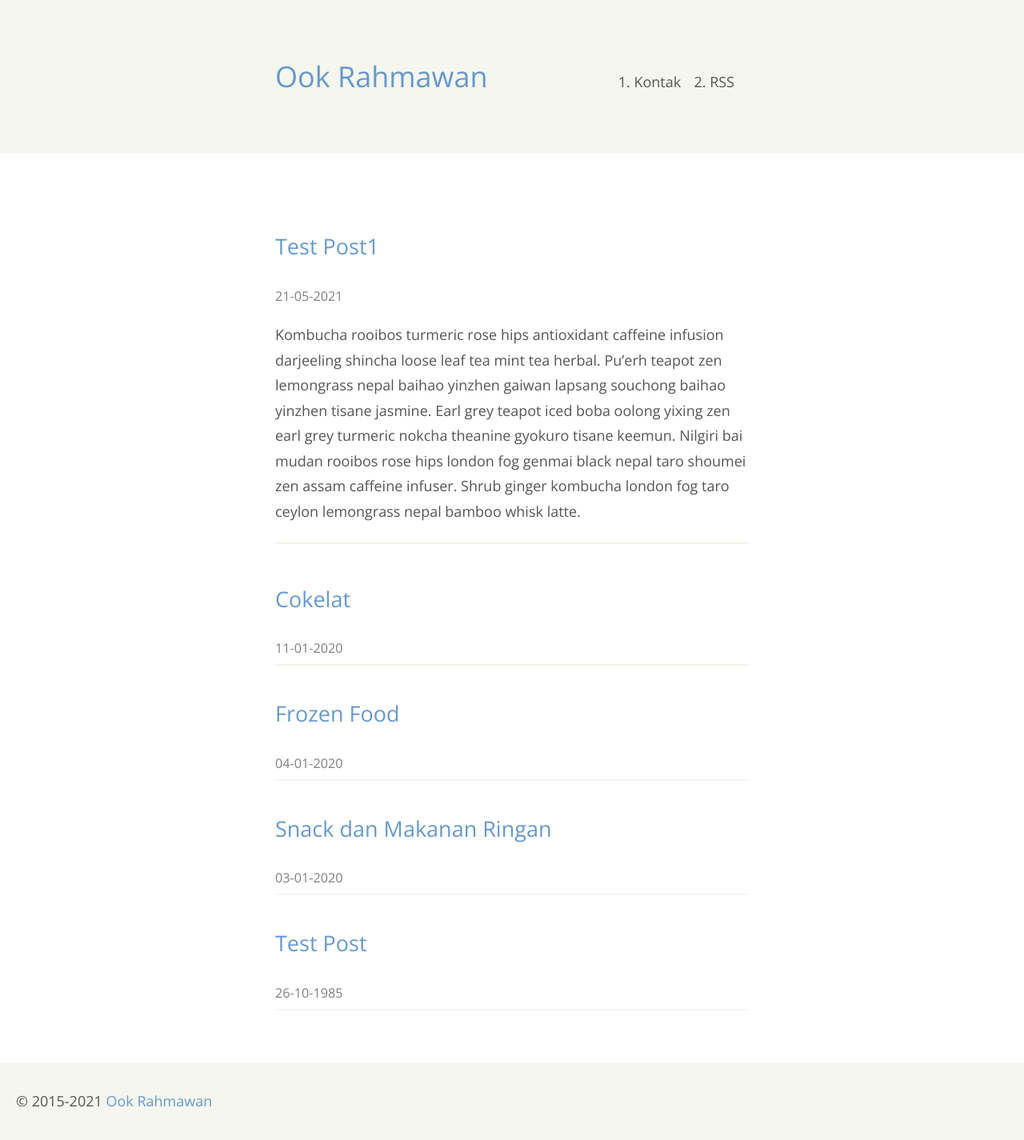
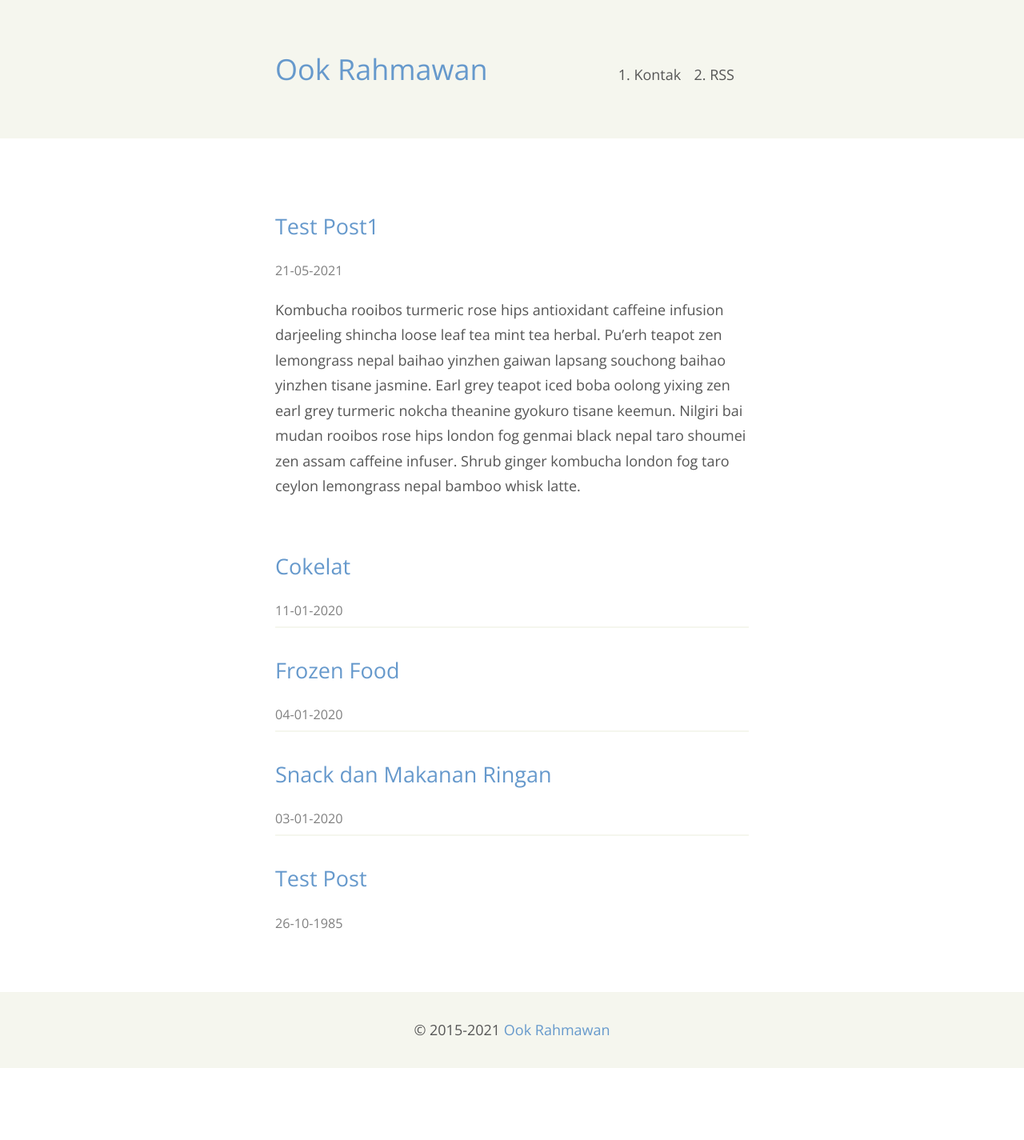
Before and after one commit to krhmwn/krhmwn, a Jekyll site: the page built from index.html, in a window 1280 px wide. Shown: the whole page at 80% size. Built offline with Jekyll 4.4.1, drawn with Linux system fonts in a browser that asks for light colours; after the commit the page ends 1335 px from its top, so only the background shows below that.

Commit message:
update v.1.0.167

```diff
--- a/assets/css/main.css
+++ b/assets/css/main.css
@@ -14,7 +14,8 @@ margin:0 auto;
 }
 
 h1,h2,h3,h4,h5,h6 {
-font-weight:500
+font-weight:500;
+line-height:1.25;
 }
 
 h4 {
@@ -201,6 +202,10 @@ border-bottom: 0.15em solid #f5f6ee;
 padding: 0.25em 0;
 }
 
+.post li:last-child {
+border-bottom: 0 none;
+}
+
 time {
 opacity: .75;
 font-size: 90%;
@@ -208,7 +213,8 @@ font-size: 90%;
 
 footer {
 padding:2rem 1.25rem;
-background:#f5f6ee
+background:#f5f6ee;
+text-align:center;
 }
 
 @media all and (min-width: 40rem) {
```
